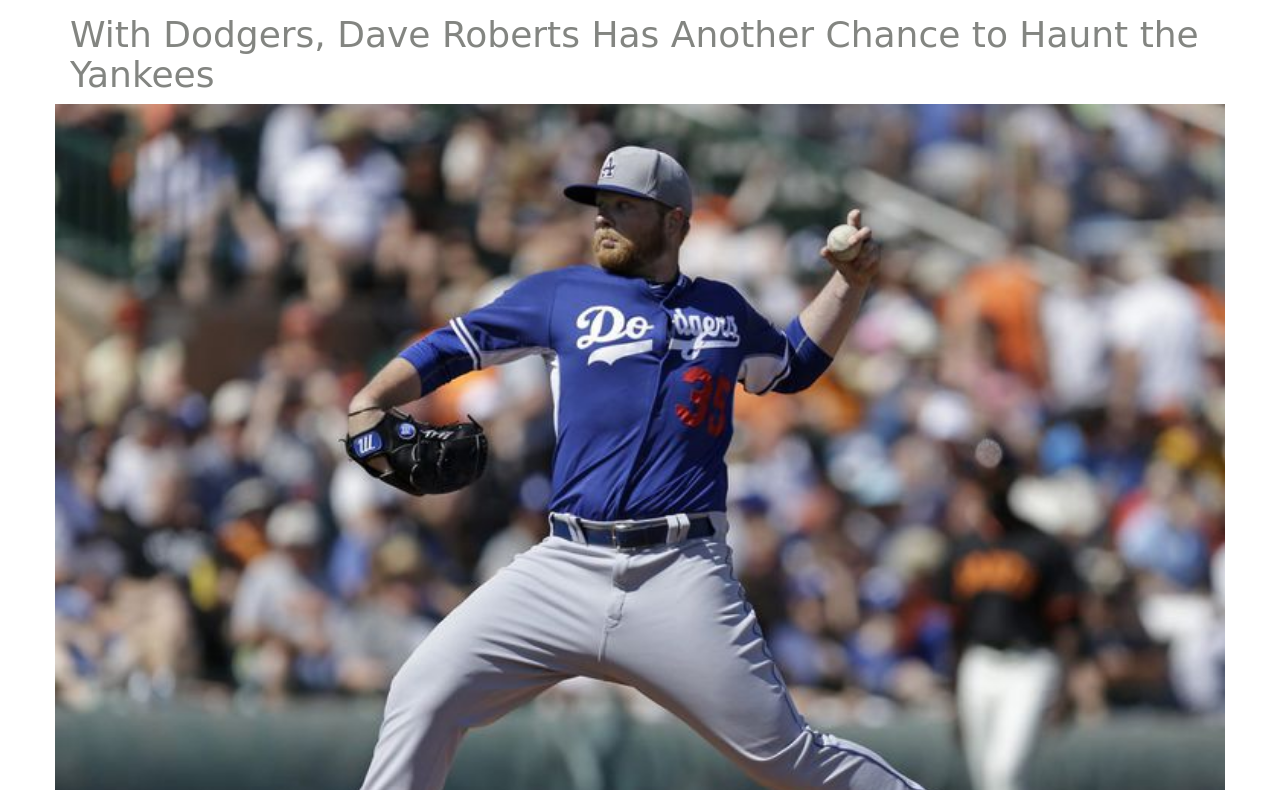
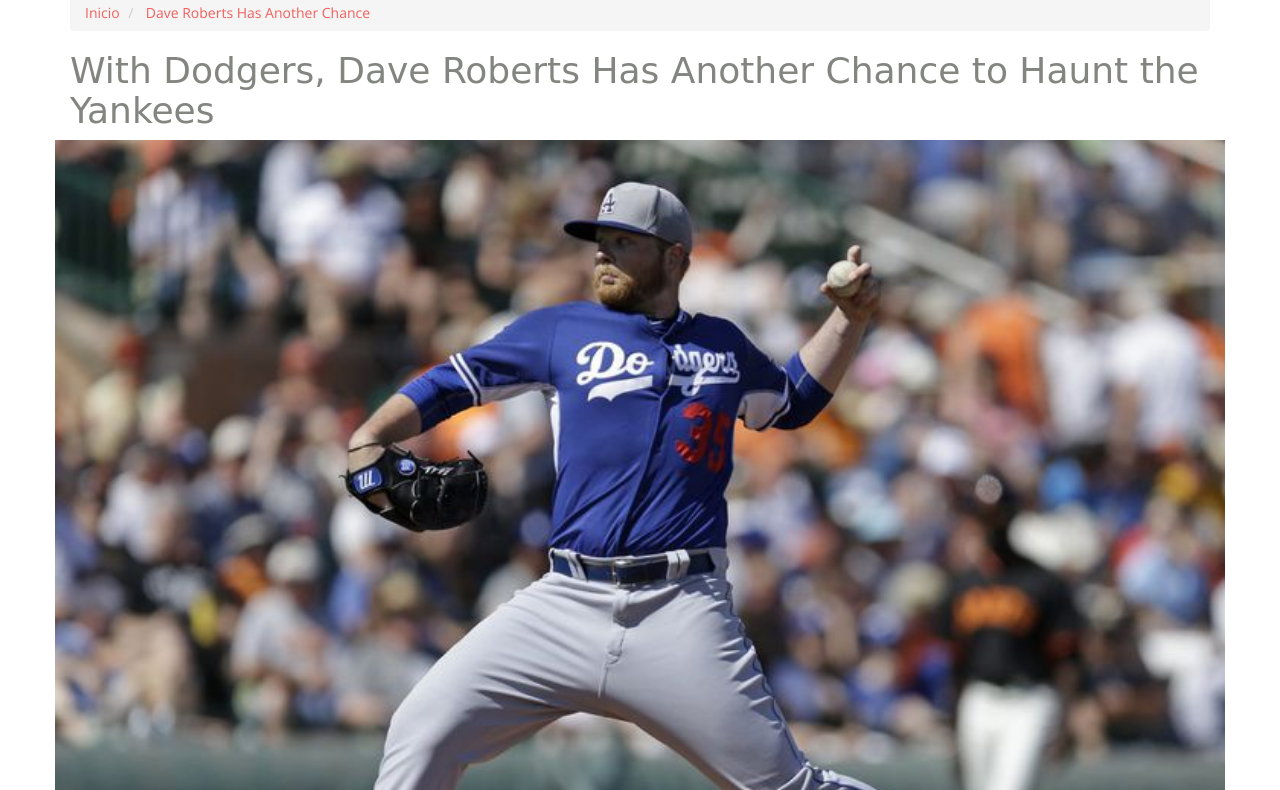
Before and after one commit to uRuiz/SEO-WordPlease, a plain HTML site: page detail.html in a window 1280 px wide. Shown: the part 55-845 px from the top of the page. Drawn offline with nearby package versions, Linux system fonts and the light colour scheme; no server answers; a web font is replaced by a local one.

Commit message:
Creadas las migas de pan tanto en la pagina de de inicio como para la pagina de detalle con marcado de datos (microdata).

```diff
--- a/detail.html
+++ b/detail.html
@@ -74,7 +74,21 @@
             <div class="row">
                 <div class="col-xs-12">
                     <header class="header">
-                        <h1 class="title">With Dodgers, Dave Roberts Has Another Chance to Haunt the Yankees</h1>
+						<ol class="breadcrumb" itemscope itemtype="http://schema.org/BreadcrumbList"> <!-- breadcrumb es una clase de bootstrap-->
+							<li itemprop="itemListElement" itemscope itemtype="http://schema.org/ListItem">
+								<a itemprop="item" href="index.html">
+									<span itemprop="name">Inicio</span>
+								</a>
+								<meta itemprop="position" content="1" />
+							</li>
+							<li itemprop="itemListElement" itemscope itemtype="http://schema.org/ListItem">
+								<a itemprop="item" href="detail.html">
+									<span itemprop="name">Dave Roberts Has Another Chance</span>
+								</a>
+								<meta itemprop="position" content="2" />
+							</li>
+						</ol>
+						<h1 class="title">With Dodgers, Dave Roberts Has Another Chance to Haunt the Yankees</h1>
                     </header>
                 </div>
                 <div class="col-xs-12 col-xs-p-0">
```
Also changed, not shown: index.html (+8 -0 lines).
